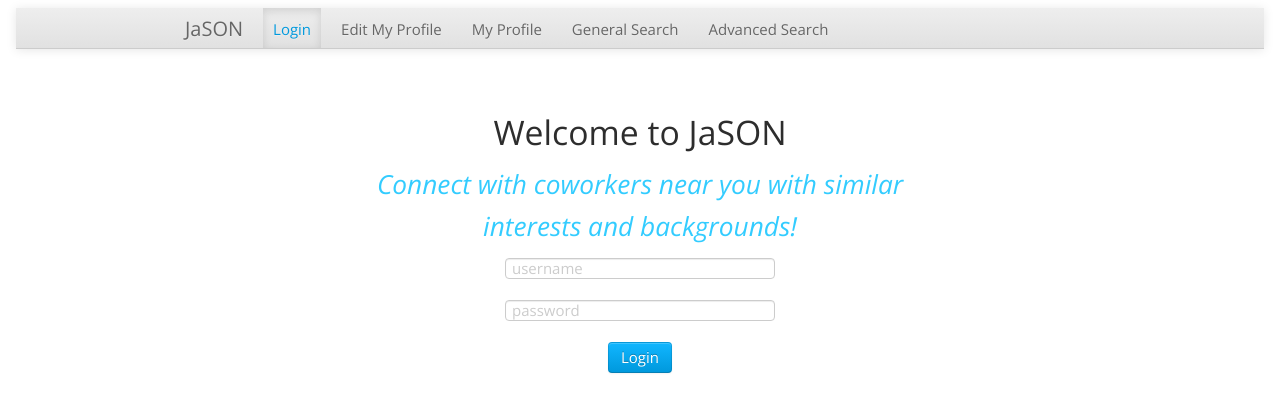
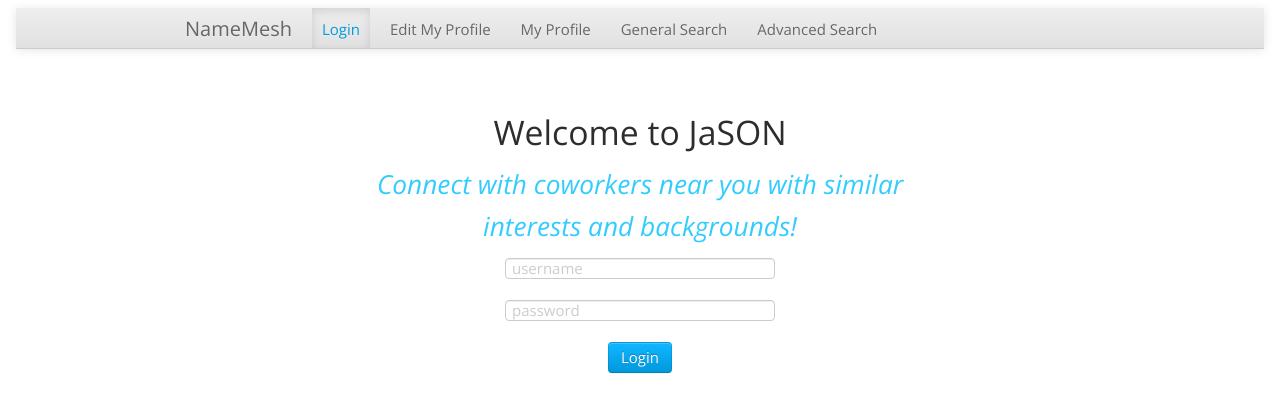
Before and after one commit to abannang/3-tier-HA-Python-Flask-App, a Flask app: page / in a window 1280 px wide. Shown: the top 420 px of the page. Run offline with Flask 2, Linux system fonts and the light colour scheme; parts of the project's set-up code (start-up, migrations or seed data) failed here and were passed over; some libraries are stand-ins or nearby versions.

Commit message:
Update base.html

```diff
--- a/hello/templates/base.html
+++ b/hello/templates/base.html
@@ -5,7 +5,7 @@
 <html lang="en">
     <head>
         <meta charset="utf-8">
-        <title>JaSON</title>
+        <title>NameMesh</title>
         <!--[if lt IE 9]>
             <script src="http://html5shim.googlecode.com/svn/trunk/html5.js"></script>
         <![endif]-->
@@ -24,7 +24,7 @@
                         <span class="icon-bar"></span>
                         <span class="icon-bar"></span>
                         <span class="icon-bar"></span>
-                    <a class="brand" href="{{ url_for('login') }}">JaSON</a>
+                    <a class="brand" href="{{ url_for('login') }}">NameMesh</a>
                     <div class="nav-collapse">
 			<ul class="nav">
 			    {{ nav_link('Login', 'login') }}
```
